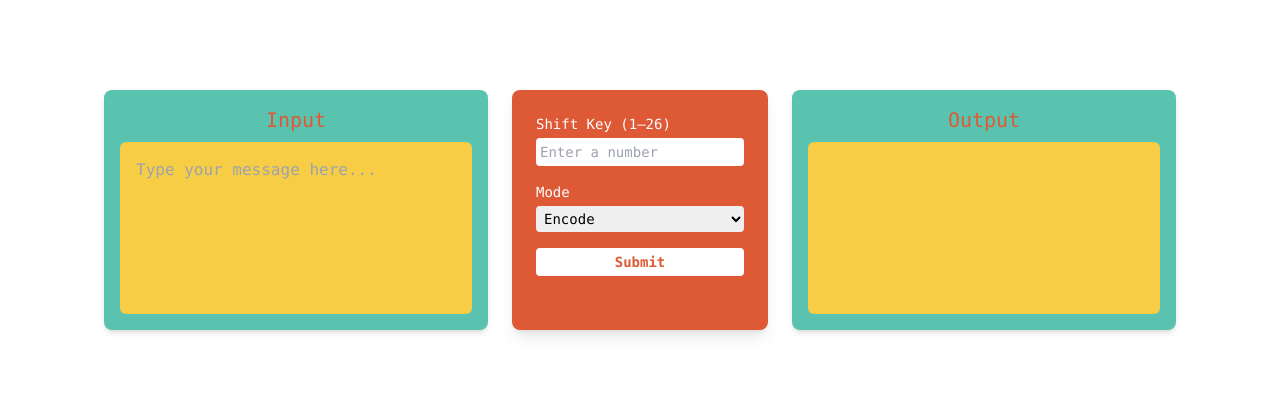
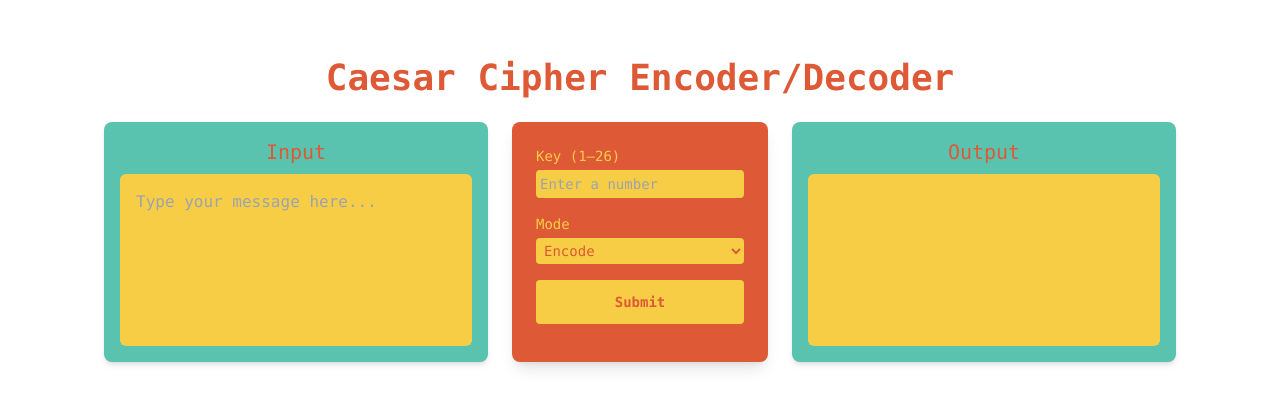
Before and after one commit to Lewy0151/Caesar-cipher, a plain HTML site: page index.html in a window 1280 px wide. Shown: the part 190-598 px from the top of the page. Drawn offline with nearby package versions, Linux system fonts and the light colour scheme.

Commit message:
5-final-design-changes

```diff
--- a/index.html
+++ b/index.html
@@ -7,8 +7,13 @@
     <script src="https://cdn.tailwindcss.com"></script>
   </head>
   <body
-    class="flex items-center justify-center min-h-screen bg-white text-white overflow-hidden p-4"
-  >
+    class="flex flex-col items-center justify-center min-h-screen bg-white text-white overflow-hidden p-4 ">
+
+      <!-- Page Title -->
+  <h1 class="text-4xl font-bold text-[#de5935] font-mono text-center mb-6 ">
+    Caesar Cipher Encoder/Decoder
+  </h1>
+
     <form class="flex flex-col items-center gap-6 w-full max-w-6xl">
       <div class="flex flex-row justify-center gap-6 w-full">
 
@@ -24,7 +29,7 @@
           <div class="bg-[#f7cd46] rounded-md p-4 flex-grow flex">
             <textarea
               id="inputtext"
-              class="w-full h-full resize-none bg-[#f7cd46] text-black font-mono focus:outline-none"
+              class="w-full h-full resize-none bg-[#f7cd46] text-[#5ac3b0] text-medium font-mono focus:outline-none"
               placeholder="Type your message here..."
               required
             ></textarea>
@@ -37,25 +42,25 @@
 
             <!-- Key Input -->
             <div>
-              <label for="shiftKey" class="block mb-1">Shift Key (1–26)</label>
+              <label for="shiftKey" class="block mb-1 text-[#f7cd46]"> Key (1–26)</label>
               <input
                 type="number"
                 id="shiftKey"
                 name="shiftKey"
                 min="1"
                 max="26"
-                class="w-full p-1 text-black rounded focus:outline-none"
+                class="w-full p-1 text-[#de5935] rounded focus:outline-none bg-[#f7cd46]"
                 placeholder="Enter a number"
               />
             </div>
 
             <!-- Encode/Decode Dropdown -->
             <div>
-              <label for="mode" class="block mb-1">Mode</label>
+              <label for="mode" class="block mb-1 text-[#f7cd46]">Mode</label>
               <select
                 id="mode"
                 name="mode"
-                class="w-full p-1 text-black rounded focus:outline-none"
+                class="w-full p-1 text-[#de5935] rounded focus:outline-none bg-[#f7cd46]"
               >
                 <option value="encode">Encode</option>
                 <option value="decode">Decode</option>
@@ -66,7 +71,7 @@
             <div>
               <button
                 id="submitButton"
-                class="w-full bg-white text-[#de5935] font-bold py-1 px-2 rounded hover:bg-gray-100 transition"
+                class="w-full bg-[#f7cd46] text-[#de5935] font-bold py-3 px-2 rounded hover:bg-[#5ac3b0] hover:text-[#f7cd46] transition"
               >
                 Submit
               </button>
@@ -86,7 +91,7 @@
           <div class="bg-[#f7cd46] rounded-md p-4 flex-grow flex">
             <div
               id="textarea"
-              class="w-full h-full bg-[#f7cd46] text-black font-mono whitespace-pre-line break-words overflow-y-auto"
+              class="w-full h-full bg-[#f7cd46] text-[#5ac3b0] text-medium font-mono whitespace-pre-line break-words overflow-y-auto"
             ></div>
           </div>
         </div>
```
